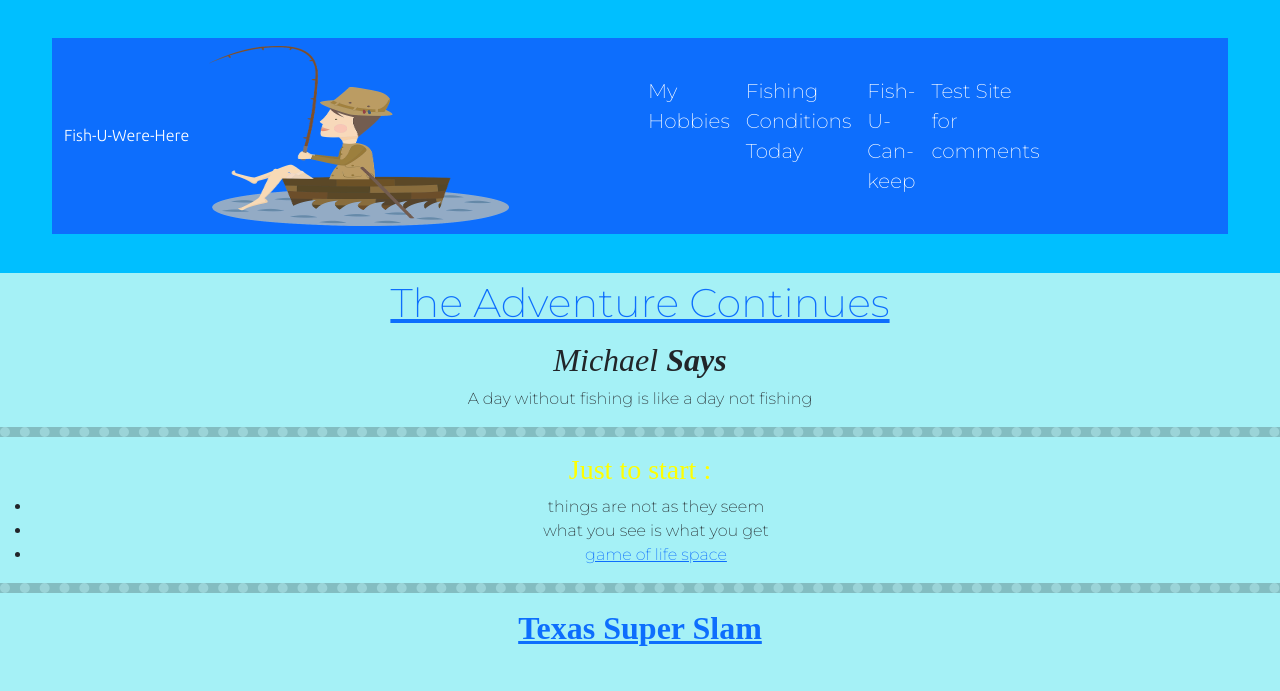
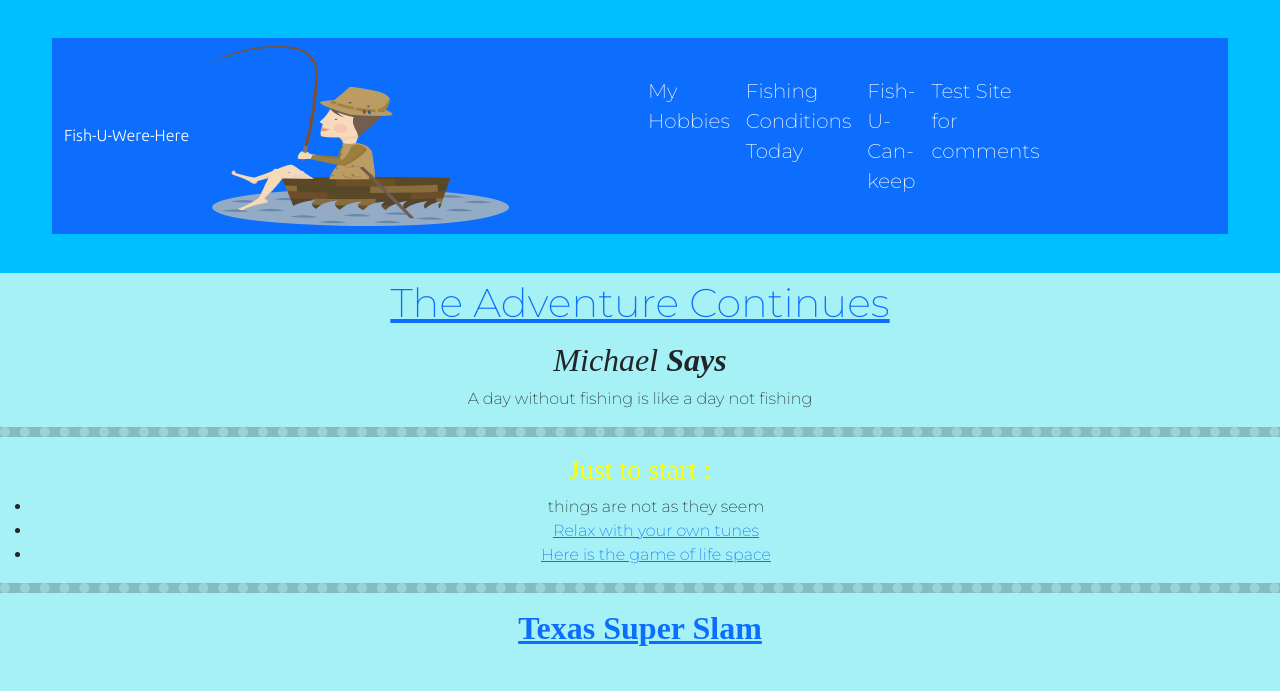
Before and after one commit to ehworks/fishy, a plain HTML site: page index.html in a window 1280 px wide. Shown: the top 691 px of the page. Drawn offline with nearby package versions, Linux system fonts and the light colour scheme.

Commit message:
Update index.html

```diff
--- a/index.html
+++ b/index.html
@@ -115,8 +115,8 @@
 
             <ul>
                 <li>things are not as they seem</li>
-                <li>what you see is what you get</li>
-                <li><a href="life/gameoflife.html" target="_blank">game of life space</a></li>
+                <li><a href="music-master/music.html" target="_blank">Relax with your own tunes</a></li>
+                <li><a href="life/gameoflife.html" target="_blank">Here is the game of life space</a></li>
             </ul>
 
 
```
